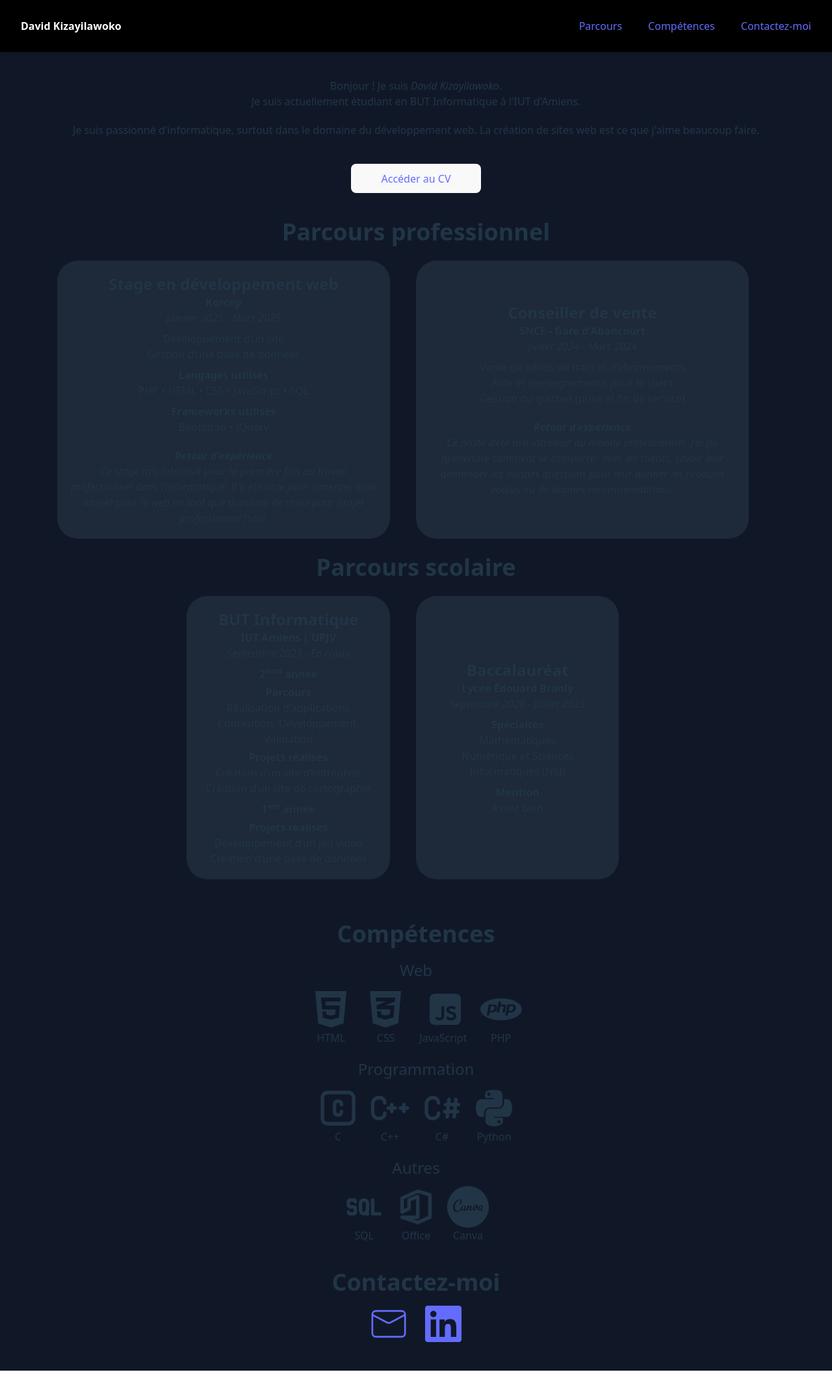
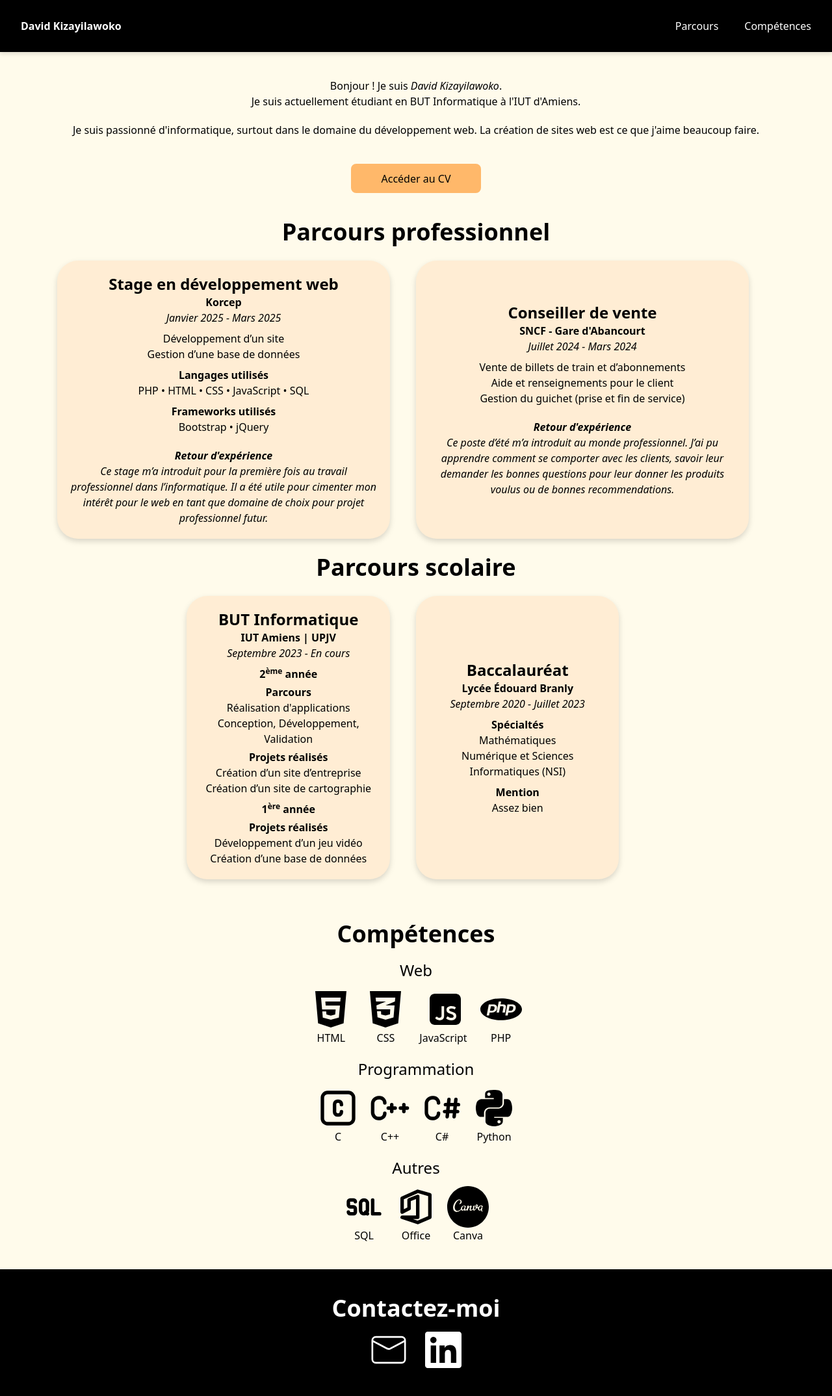
Before and after one commit to Davidkizajr/portfolio, a React (Vite) app: page / in a window 1280 px wide. Shown: the whole page at 65% size. Before the commit the page ends 2109 px from the top, so only its background shows below. Built offline with nearby package versions, Linux system fonts and the light colour scheme.

Commit message:
Modifications de couleurs

```diff
--- a/index.html
+++ b/index.html
@@ -6,7 +6,7 @@
     <meta name="viewport" content="width=device-width, initial-scale=1.0" />
     <title>David Kizayilawoko</title>
   </head>
-  <body class="bg-gray-900">
+  <body class="bg-amber-50">
     <div id="root"></div>
     <script type="module" src="/src/main.tsx"></script>
   </body>
--- a/src/App.tsx
+++ b/src/App.tsx
@@ -23,14 +23,14 @@ function App() {
 
   return (
     <>
-      <header className="bg-black drop-shadow-md absolute w-full">
+      <header className="bg-black drop-shadow-md absolute w-full text-white">
         <nav className="mx-auto flex items-center p-7 justify-between lg:px-8">
           <div className="flex justify-between items-center w-full flex-wrap md:flex-nowrap">
             <div className="flex gap-x-4">
-              <p className="text-white font-bold">David Kizayilawoko</p>
+              <p className="font-bold">David Kizayilawoko</p>
             </div>
             <button
-              className="flex justify-end md:hidden ring-1 ring-black rounded"
+              className="flex justify-end md:hidden ring-1 bg-gray-700 hover:bg-gray-800 ring-black rounded"
               onClick={mobileNav}
             >
               <FaBars />
@@ -58,19 +58,11 @@ function App() {
                   Compétences
                 </a>
               </li>
-              <li>
-                <a
-                  href="#Contact"
-                  className="flex justify-center p-2.5 md:border-none md:p-0 md:w-auto"
-                  onClick={mobileNav}
-                >
-                  Contactez-moi
-                </a>
-              </li>
             </ul>
           </div>
         </nav>
       </header>
+      <main className="text-black mb-10">
         <div className="flex flex-col text-center justify-center items-center mt-20">
           <p className="mt-10">
             Bonjour ! Je suis <em>David Kizayilawoko</em>.
@@ -80,11 +72,14 @@ function App() {
           </p>
           <p className="mt-5">
             Je suis passionné d'informatique, surtout dans le domaine du
-          développement web. La création de sites web est ce que j'aime beaucoup
-          faire.
+            développement web. La création de sites web est ce que j'aime
+            beaucoup faire.
           </p>
-        <a href="https://vhzwxdse3wsp0ec1.public.blob.vercel-storage.com/CV%20v2.pdf" target="_blank">
-          <button className="mt-10 w-50">Accéder au CV</button>
+          <a
+            href="https://vhzwxdse3wsp0ec1.public.blob.vercel-storage.com/CV%20v2.pdf"
+            target="_blank"
+          >
+            <button className="access_cv mt-10 w-50">Accéder au CV</button>
           </a>
         </div>
         <div className="flex flex-col text-center justify-center items-center mt-10">
@@ -92,7 +87,7 @@ function App() {
             Parcours professionnel
           </h2>
           <div className="flex flex-col md:flex-row justify-center items-center md:items-stretch">
-          <div className="my-6 bg-gray-800 rounded-4xl p-5 md:me-10 md:w-2/5 w-4/5">
+            <div className="my-6 bg-orange-100 drop-shadow-lg rounded-4xl p-5 md:me-10 md:w-2/5 w-4/5">
               <h3 className="font-semibold text-2xl">
                 Stage en développement web
               </h3>
@@ -118,13 +113,13 @@ function App() {
                 </b>
                 <p>
                   Ce stage m’a introduit pour la première fois au travail
-                professionnel dans l’informatique. Il a été utile pour cimenter
-                mon intérêt pour le web en tant que domaine de choix pour projet
-                professionnel futur.
+                  professionnel dans l’informatique. Il a été utile pour
+                  cimenter mon intérêt pour le web en tant que domaine de choix
+                  pour projet professionnel futur.
                 </p>
               </em>
             </div>
-          <div className="my-6 bg-gray-800 rounded-4xl p-5 md:me-10 md:w-2/5 w-4/5 flex flex-col justify-center">
+            <div className="my-6 bg-orange-100 drop-shadow-lg rounded-4xl p-5 md:me-10 md:w-2/5 w-4/5 flex flex-col justify-center">
               <h3 className="font-semibold text-2xl">Conseiller de vente</h3>
               <b>
                 <p>SNCF - Gare d'Abancourt</p>
@@ -150,7 +145,7 @@ function App() {
           </div>
           <h2 className="font-bold text-4xl">Parcours scolaire</h2>
           <div className="flex flex-col md:flex-row justify-center items-center md:items-stretch">
-          <div className="my-6 bg-gray-800 rounded-4xl p-5 md:me-10 md:w-2/5 w-4/5">
+            <div className="my-6 bg-orange-100 drop-shadow-lg rounded-4xl p-5 md:me-10 md:w-2/5 w-4/5">
               <h3 className="font-semibold text-2xl">BUT Informatique</h3>
               <b>
                 <p>IUT Amiens | UPJV</p>
@@ -182,7 +177,7 @@ function App() {
               <p>Développement d’un jeu vidéo</p>
               <p>Création d’une base de données</p>
             </div>
-          <div className="my-6 bg-gray-800 rounded-4xl p-5 md:me-10 md:w-2/5 w-4/5 flex flex-col justify-center">
+            <div className="my-6 bg-orange-100 drop-shadow-lg rounded-4xl p-5 md:me-10 md:w-2/5 w-4/5 flex flex-col justify-center">
               <h3 className="font-semibold text-2xl">Baccalauréat</h3>
               <b>
                 <p>Lycée Édouard Branly</p>
@@ -259,15 +254,22 @@ function App() {
             </li>
           </ul>
         </div>
+      </main>
+      <footer className="bg-black drop-shadow-md absolute w-full text-white">
         <div className="flex flex-col text-center justify-center items-center mt-10 mb-10">
           <h2 className="font-bold text-4xl mb-3" id="Contact">
             Contactez-moi
           </h2>
           <div className="flex items-center">
-          <a href="mailto:davidkizajr@outlook.fr" target="_blank">
+            <a
+              className="link_social"
+              href="mailto:davidkizajr@outlook.fr"
+              target="_blank"
+            >
               <CiMail className="me-5" size={64} />
             </a>
             <a
+              className="link_social"
               href="https://www.linkedin.com/in/david-kizayilawoko-925b932a1/"
               target="_blank"
             >
@@ -275,6 +277,7 @@ function App() {
             </a>
           </div>
         </div>
+      </footer>
     </>
   );
 }
--- a/src/index.css
+++ b/src/index.css
@@ -4,10 +4,6 @@
   font-family: system-ui, Avenir, Helvetica, Arial, sans-serif;
   line-height: 1.5;
   font-weight: 400;
-
-  color-scheme: light dark;
-  color: rgba(255, 255, 255, 0.87);
-  background-color: #242424;
 
   font-synthesis: none;
   text-rendering: optimizeLegibility;
@@ -17,11 +13,7 @@
 
 a {
   font-weight: 500;
-  color: #646cff;
   text-decoration: inherit;
-}
-a:hover {
-  color: #535bf2;
 }
 
 body {
@@ -32,7 +24,7 @@ body {
 }
 
 h1 {
-  font-size: 3.2em;
+  font-size: 3em;
   line-height: 1.1;
 }
 
@@ -43,27 +35,27 @@ button {
   font-size: 1em;
   font-weight: 500;
   font-family: inherit;
-  background-color: #1a1a1a;
+  transition-duration: 0.4s;
   cursor: pointer;
-  transition: border-color 0.25s;
 }
-button:hover {
-  border-color: #646cff;
+
+.access_cv {
+  background-color: oklch(83.7% 0.128 66.29);
 }
+.access_cv:hover {
+  background-color: oklch(70.5% 0.213 47.604);
+  color: white;
+}
+
+.link_social {
+  color: white;
+  transition-duration: 0.4s;
+}
+.link_social:hover {
+  color: lightskyblue;
+}
+
 button:focus,
 button:focus-visible {
   outline: 4px auto -webkit-focus-ring-color;
 }
-
-@media (prefers-color-scheme: light) {
-  :root {
-    color: #213547;
-    background-color: #ffffff;
-  }
-  a:hover {
-    color: #747bff;
-  }
-  button {
-    background-color: #f9f9f9;
-  }
-}
```
Lines whose indentation alone changed are shown as unchanged.
